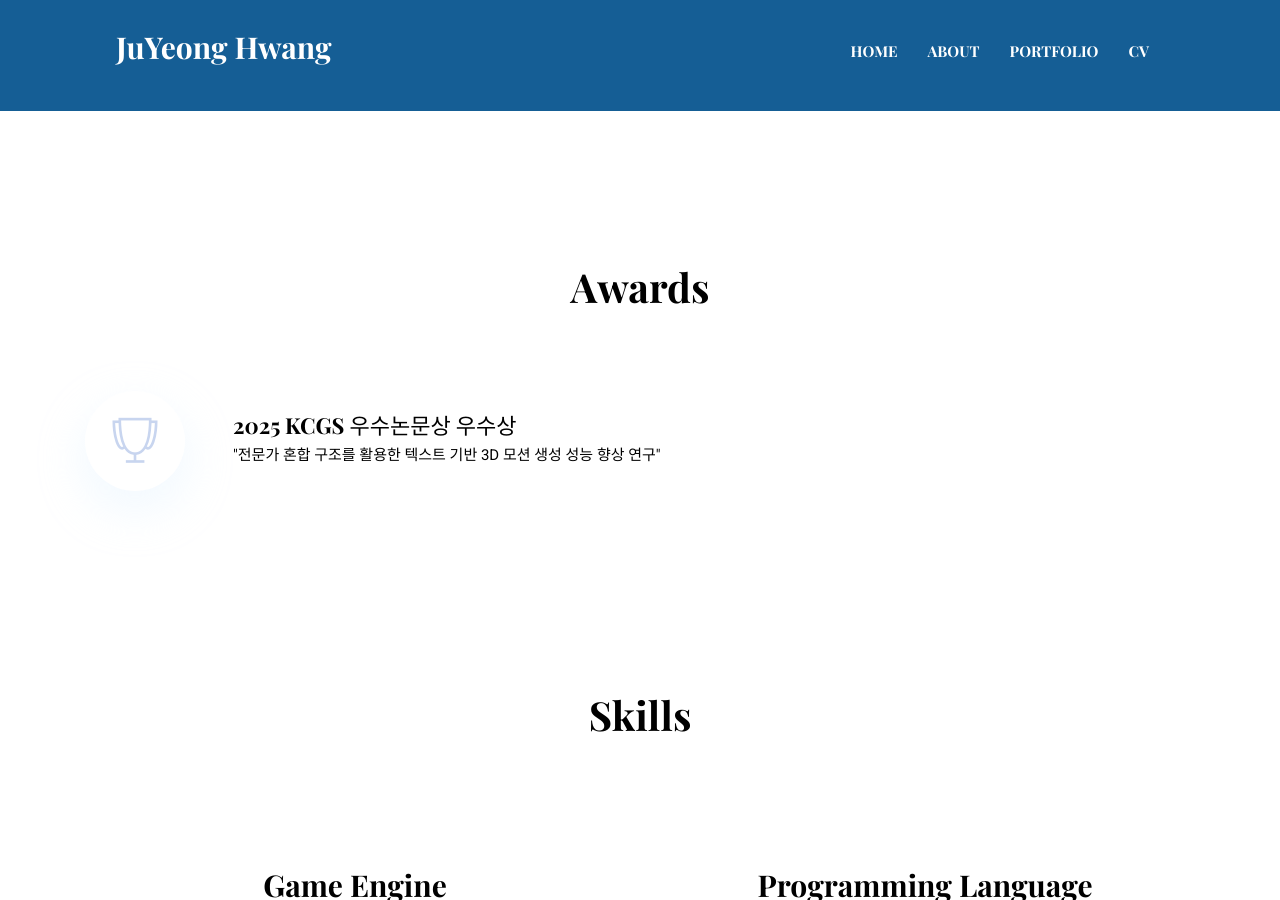
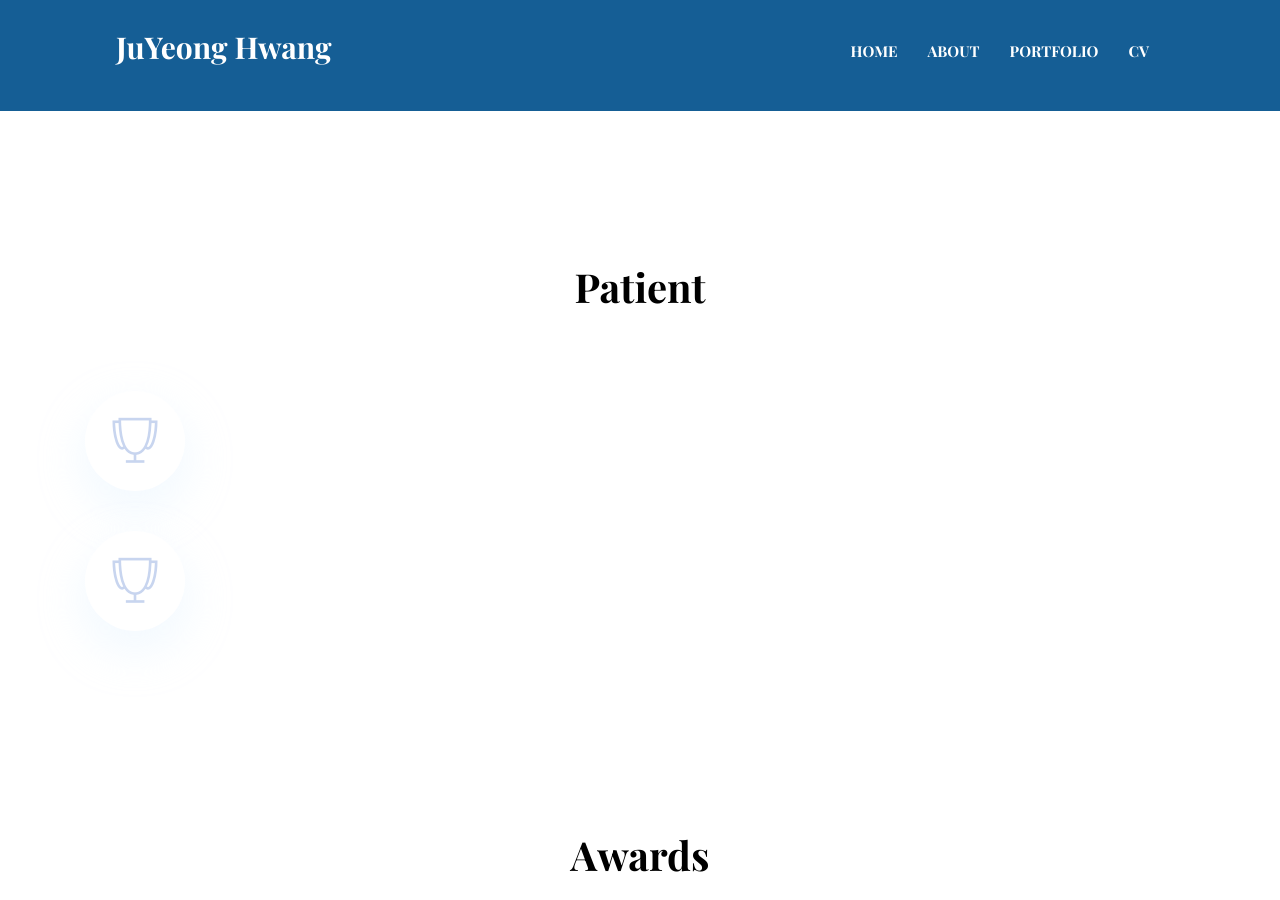
Before and after one commit to JuyeongHwang/JuyeongHwang.github.io, a Jekyll site: the page built from index.html, in a window 1280 px wide and 900 px high, scrolled down 2996 px. Built offline with Jekyll 4.4.1, drawn with Linux system fonts in a browser that asks for light colours; some web fonts are replaced.

Commit message:
add patient part

```diff
--- /dev/null
+++ b/_includes/patient-section.html
@@ -0,0 +1,26 @@
+{% if site.data.settings.patient %}
+<!-- awards -->
+<section class="section">
+  <div class="container">
+    <div class="row">
+      <div class="col-lg-12 text-center">
+        <h2 class="section-title">{{ site.data.settings.patient-title }}</h2>
+      </div>
+      {% for award in site.data.settings.patient %}
+      <div class="col-lg-12 col-md-6 mb-40">
+        <div class="d-flex" style="align-items: center;">
+          <div class="mr-lg-5 mr-3">
+            <i class="ti-cup icon icon-light icon-bg bg-white shadow rounded-circle d-block"></i>
+          </div>
+          <div class="mr-lg-5">
+            <h4 class="mb-1">{{ patient.name-kor }}</h4>
+            <p class="text-dark mb-0">{{ patient.description }}</p>
+          </div>
+        </div>
+      </div>
+      {% endfor %}
+    </div>
+  </div>
+</section>
+<!-- /awards -->
+{% endif %}
--- a/index.html
+++ b/index.html
@@ -9,6 +9,8 @@ layout: default
 {% include education-section.html %}
 
 {% include pubs-section.html %}
+
+{% include patient-section.html %}
 
 {% include awards-section.html %}
 
```
Also changed, not shown: _data/settings.yml (+12 -1 lines), 1 other file.
